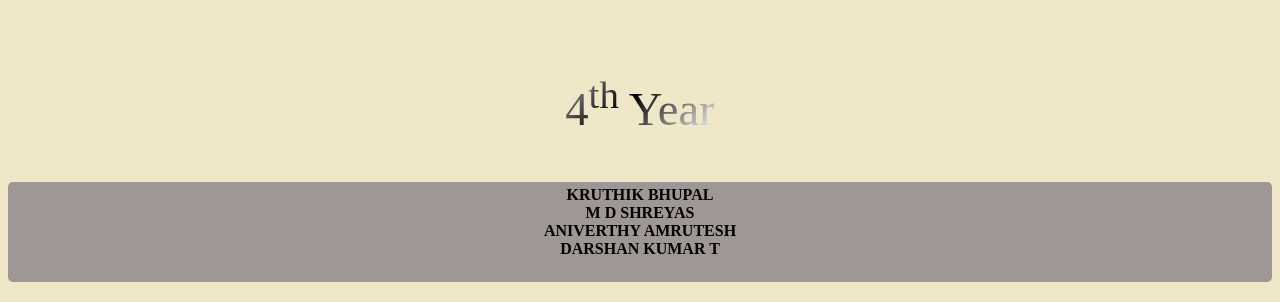
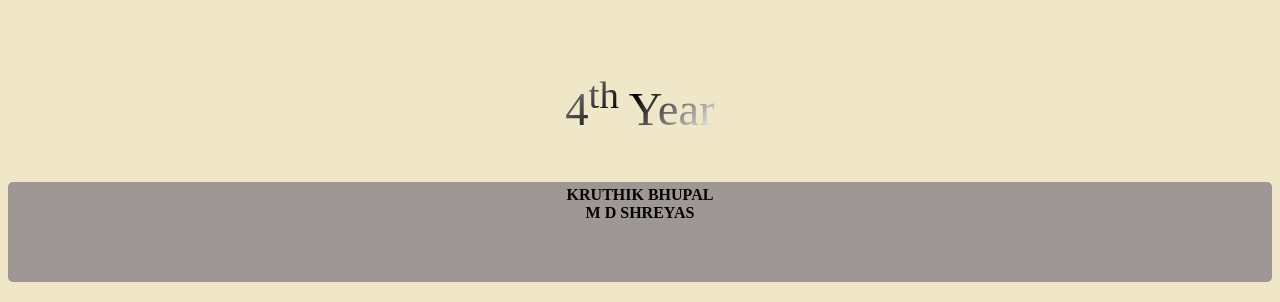
Before and after one commit to ghostkb007/vigilant-waddle, a plain HTML site: page index.html in a window 1280 px wide. Shown: the part 650-952 px from the top of the page. Drawn offline with Linux system fonts and the light colour scheme.

Commit message:
Update index.html

```diff
--- a/index.html
+++ b/index.html
@@ -47,8 +47,6 @@
             BELUVIGI SHREEGAGANA<br/>
             KRUTHIK BHUPAL<br>
             M D SHREYAS<br>
-            ANIVERTHY AMRUTESH<br>
-            DARSHAN KUMAR T<br>
             </strong>
         </div>
     </div>
```
